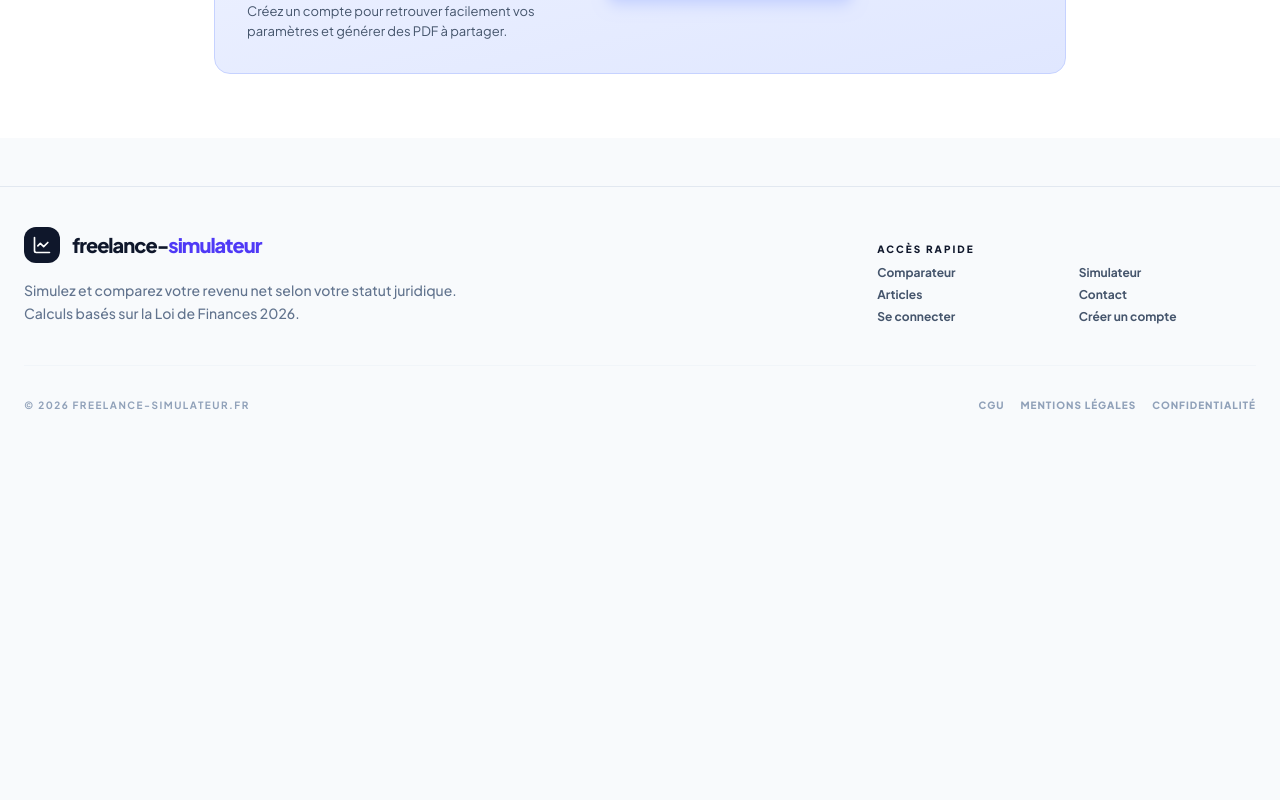
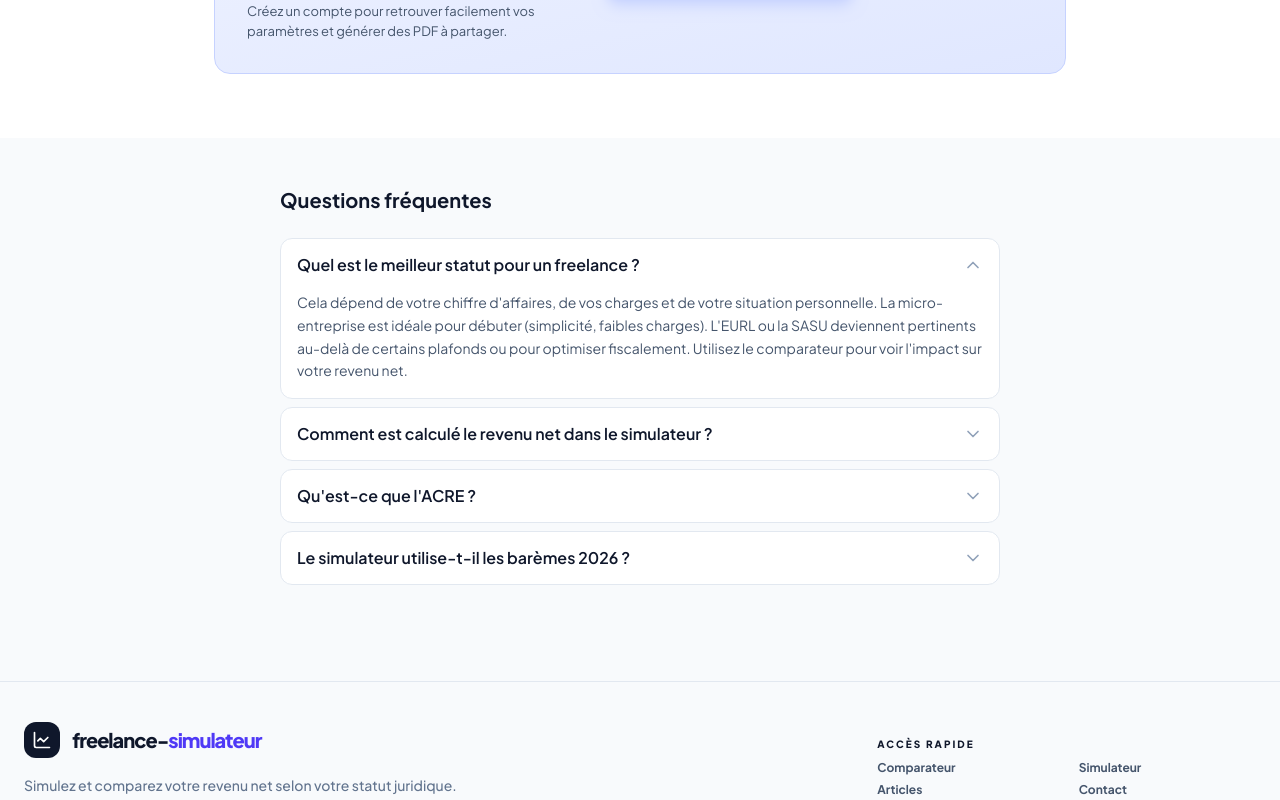
Before and after one commit to Guillaume1983/freelance-simulator-next, a Next.js app: page / in a window 1280 px wide. Shown: the part 1980-2780 px from the top of the page. Before the commit the page ends 2433 px from the top, so only its background shows below. Built offline with nearby package versions, Linux system fonts and the light colour scheme; no server answers.

Commit message:
Ajout FAQ

```diff
--- a/app/comparateur/page.tsx
+++ b/app/comparateur/page.tsx
@@ -5,6 +5,7 @@ import Link from 'next/link';
 import { useSimulationContext } from '@/context/SimulationContext';
 import ComparisonTable from '@/components/ComparisonTable';
 import ControlsBar from '@/components/ControlsBar';
+import FaqSection from '@/components/FaqSection';
 import Footer from '@/components/Footer';
 import PdfIcon from '@/components/PdfIcon';
 import { ArrowLeft, BarChart3, TrendingUp, Settings, AlertCircle, X, Sparkles } from 'lucide-react';
@@ -149,6 +150,8 @@ export default function ComparateurPage() {
         <ComparisonTable sim={sim} />
       </div>
 
+      <FaqSection />
+
       <div className="bg-white dark:bg-slate-950 border-t border-slate-200 dark:border-slate-800">
         <Footer />
       </div>
--- a/app/layout.tsx
+++ b/app/layout.tsx
@@ -5,6 +5,7 @@ import './globals.css';
 import { SimulationProvider } from '@/context/SimulationContext';
 import AppShell from '@/components/AppShell';
 import ChatBot from '@/components/ChatBot';
+import { FAQ_ITEMS } from '@/lib/faq';
 
 const jakarta = Plus_Jakarta_Sans({
   subsets: ['latin'],
@@ -92,6 +93,23 @@ export default function RootLayout({ children }: { children: React.ReactNode })
             }),
           }}
         />
+        <script
+          type="application/ld+json"
+          dangerouslySetInnerHTML={{
+            __html: JSON.stringify({
+              '@context': 'https://schema.org',
+              '@type': 'FAQPage',
+              mainEntity: FAQ_ITEMS.map((item) => ({
+                '@type': 'Question',
+                name: item.question,
+                acceptedAnswer: {
+                  '@type': 'Answer',
+                  text: item.answer,
+                },
+              })),
+            }),
+          }}
+        />
         <SimulationProvider>
           <AppShell>{children}</AppShell>
           <ChatBot />
--- a/app/page.tsx
+++ b/app/page.tsx
@@ -4,6 +4,7 @@ import { useState, useEffect } from 'react';
 import Link from 'next/link';
 import { BarChart3, TrendingUp, BookOpen, ArrowRight, Settings, Wrench, Sparkles, Save, FileDown, Lock, Gift, CheckCircle2 } from 'lucide-react';
 import Footer from '@/components/Footer';
+import FaqSection from '@/components/FaqSection';
 import { useSimulationContext } from '@/context/SimulationContext';
 
 const HERO_IMAGE = 'https://images.unsplash.com/photo-1460925895917-afdab827c52f?w=1600';
@@ -299,6 +300,8 @@ export default function Home() {
           </section>
         )}
 
+        <FaqSection />
+
         <Footer />
       </main>
     </>
--- /dev/null
+++ b/components/FaqSection.tsx
@@ -0,0 +1,46 @@
+'use client';
+
+import { ChevronDown, ChevronUp } from 'lucide-react';
+import { useState } from 'react';
+import { FAQ_ITEMS } from '@/lib/faq';
+
+export default function FaqSection() {
+  const [openIndex, setOpenIndex] = useState<number | null>(0);
+
+  return (
+    <section className="max-w-3xl mx-auto px-4 md:px-6 py-10 md:py-12" aria-labelledby="faq-heading">
+      <h2 id="faq-heading" className="text-xl font-bold text-slate-900 dark:text-white mb-6">
+        Questions fréquentes
+      </h2>
+      <ul className="space-y-2">
+        {FAQ_ITEMS.map((item, index) => (
+          <li
+            key={index}
+            className="rounded-xl border border-slate-200 dark:border-slate-700 bg-white dark:bg-slate-900 overflow-hidden"
+          >
+            <button
+              type="button"
+              onClick={() => setOpenIndex(openIndex === index ? null : index)}
+              className="w-full flex items-center justify-between gap-4 px-4 py-3.5 text-left font-semibold text-slate-900 dark:text-white hover:bg-slate-50 dark:hover:bg-slate-800/50 transition-colors"
+              aria-expanded={openIndex === index}
+            >
+              <span className="text-sm md:text-base">{item.question}</span>
+              {openIndex === index ? (
+                <ChevronUp className="w-5 h-5 shrink-0 text-slate-400" />
+              ) : (
+                <ChevronDown className="w-5 h-5 shrink-0 text-slate-400" />
+              )}
+            </button>
+            {openIndex === index && (
+              <div className="px-4 pb-4 pt-0">
+                <p className="text-sm text-slate-600 dark:text-slate-400 leading-relaxed">
+                  {item.answer}
+                </p>
+              </div>
+            )}
+          </li>
+        ))}
+      </ul>
+    </section>
+  );
+}
--- /dev/null
+++ b/lib/faq.ts
@@ -0,0 +1,23 @@
+/** Données FAQ partagées (affichage + JSON-LD). */
+export const FAQ_ITEMS = [
+  {
+    question: 'Quel est le meilleur statut pour un freelance ?',
+    answer:
+      'Cela dépend de votre chiffre d\'affaires, de vos charges et de votre situation personnelle. La micro-entreprise est idéale pour débuter (simplicité, faibles charges). L\'EURL ou la SASU deviennent pertinents au-delà de certains plafonds ou pour optimiser fiscalement. Utilisez le comparateur pour voir l\'impact sur votre revenu net.',
+  },
+  {
+    question: 'Comment est calculé le revenu net dans le simulateur ?',
+    answer:
+      'Le revenu net est obtenu en déduisant du chiffre d\'affaires les cotisations sociales, l\'impôt sur le revenu (ou l\'IS pour les sociétés), la CFE et les charges professionnelles (dépenses, indemnités kilométriques, etc.). Le simulateur applique les barèmes 2026 et les règles en vigueur pour chaque statut.',
+  },
+  {
+    question: "Qu'est-ce que l'ACRE ?",
+    answer:
+      "L'ACRE (Aide aux Créateurs et Repreneurs d'Entreprise) est une exonération partielle des cotisations sociales la première année d'activité. Depuis 2026, elle permet d'économiser environ 25 % des cotisations (hors CSG/CRDS) selon le décret en vigueur. Elle ne s'applique pas au portage salarial.",
+  },
+  {
+    question: 'Le simulateur utilise-t-il les barèmes 2026 ?',
+    answer:
+      'Oui. Les calculs sont basés sur la Loi de Finances et les barèmes URSSAF 2026 (taux micro, plafonds, ACRE, impôt sur le revenu, etc.). Les résultats restent des estimations indicatives ; pour une décision personnalisée, consultez un expert-comptable.',
+  },
+] as const;
```
Also changed, not shown: 1 other file (tests, documents, lock files or other folders).
